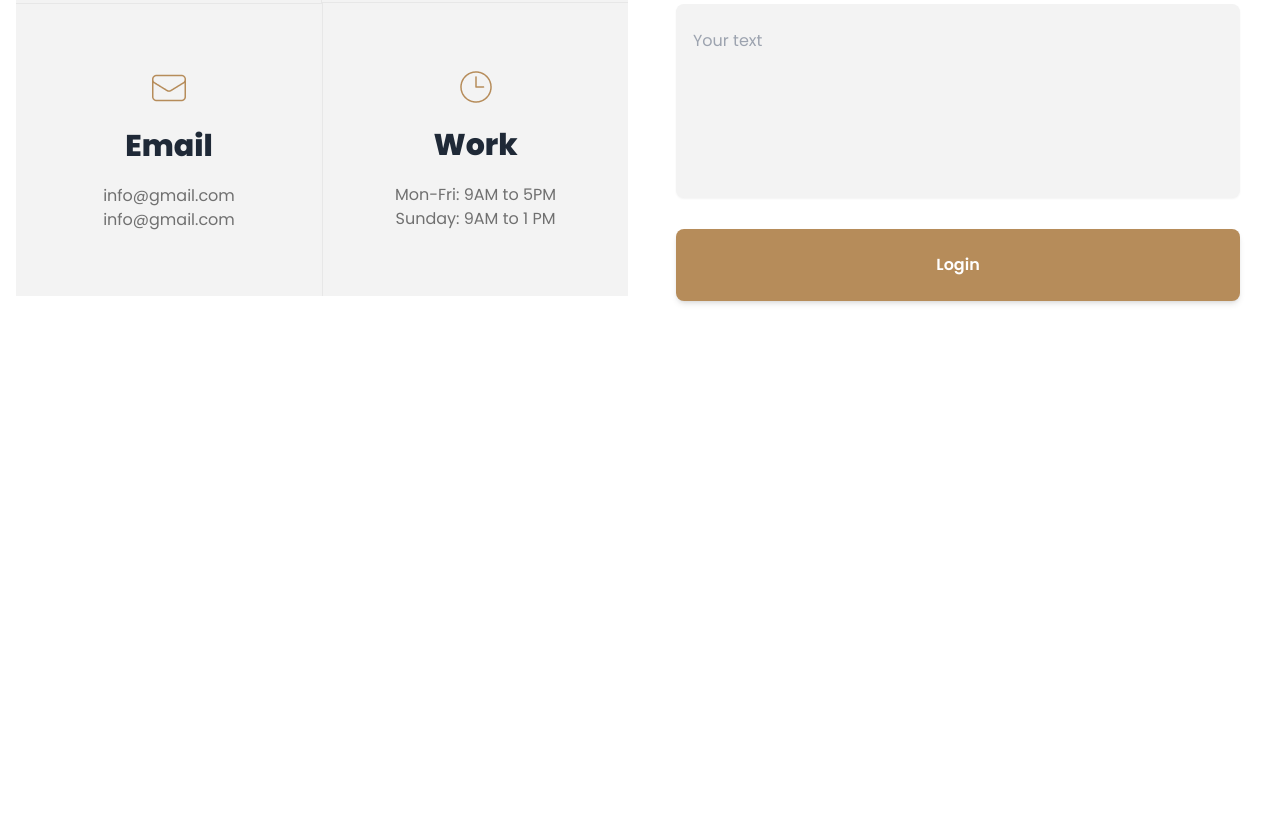
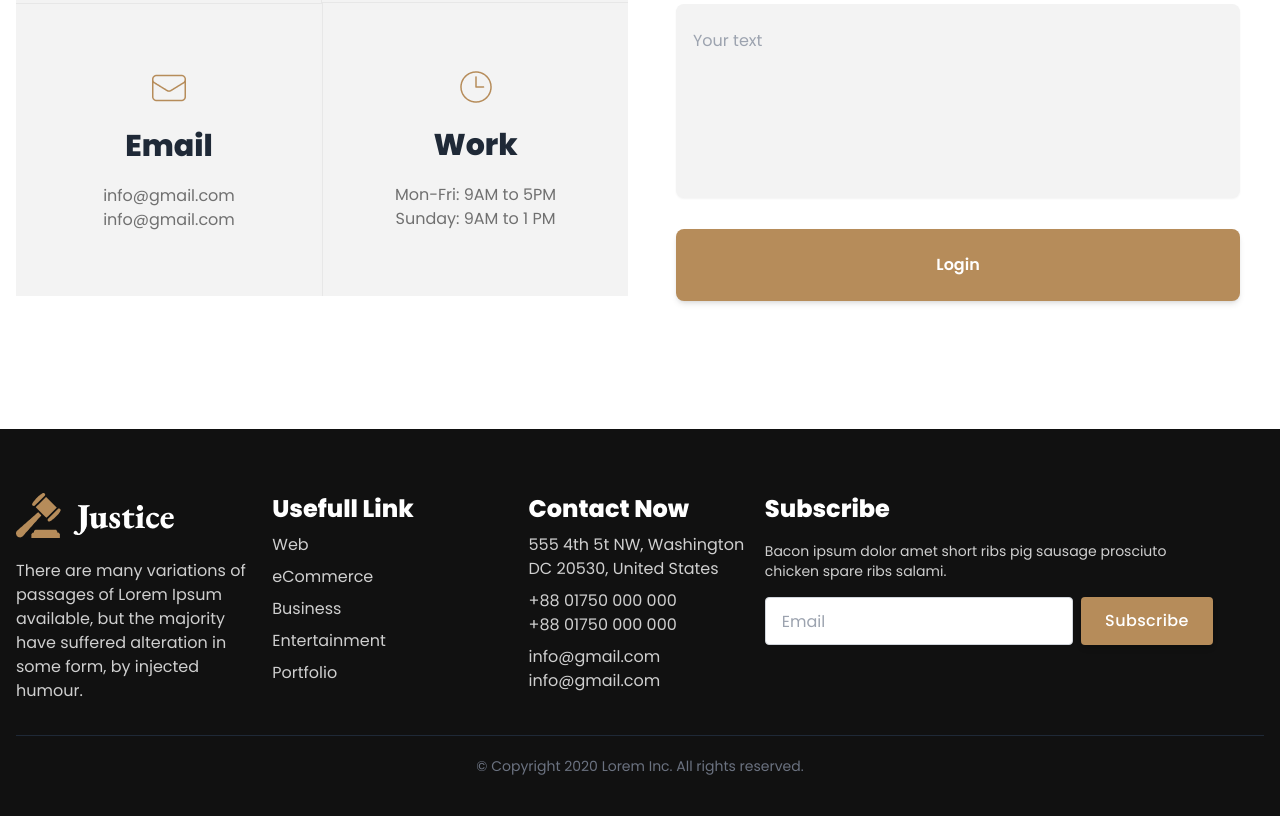
Before and after one commit to saikulislam4/legal-solution2, a plain HTML site: page index.html in a window 1280 px wide. Shown: the part 4504-5320 px from the top of the page. Before the commit the page ends 4933 px from the top, so only its background shows below. Drawn offline with nearby package versions, Linux system fonts and the light colour scheme.

Commit message:
footer section added

```diff
--- a/index.html
+++ b/index.html
@@ -49,7 +49,7 @@
   </head>
   <body>
     <header>
-      <div class="navbar container mx-auto py-8 lg:py-12">
+      <div class="navbar container mx-auto py-5 lg:py-12">
         <div class="navbar-start">
           <div class="dropdown">
             <div tabindex="0" role="button" class="btn btn-ghost lg:hidden">
@@ -536,10 +536,9 @@
         </div>
         <div class="flex flex-col gap-6 lg:flex-row mt-10 lg:mt-16">
           <div class="flex-1">
-            <div class="grid grid-cols-1 lg:grid-cols-2">
+            <div class="grid grid-cols-1 gap-4 md:gap-0 lg:gap-0 lg:grid-cols-2">
                 <!-- address -->
-            <div
-            class="p-5 lg:p-16 px-4 space-y-5 text-center border-[#E7E7E7] bg-[#F3F3F3] border-r md:border-r"
+            <div class="p-5 lg:p-16 px-4 space-y-5 text-center border-[#E7E7E7] bg-[#F3F3F3] border-r md:border-r"
           >
             <img class="m-auto" src="images/address.png" alt="" />
             <h2 class="font-extrabold font-eb-garamond text-3xl">Address</h2>
@@ -550,8 +549,7 @@
             </p>
           </div>
           <!-- cll us -->
-          <div
-            class="p-5 lg:p-16 px-4 space-y-5 text-center border-[#E7E7E7] bg-[#F3F3F3] lg:border-b"
+          <div class="p-5 lg:p-16 px-4 space-y-5 text-center border-[#E7E7E7] bg-[#F3F3F3] lg:border-b"
           >
             <img class="m-auto" src="images/call.png" alt="" />
             <h2 class="font-extrabold font-eb-garamond text-3xl">Call Us</h2>
@@ -562,8 +560,7 @@
             </p>
           </div>
           <!-- email-->
-          <div
-            class="p-5 lg:p-16 px-4 space-y-5 text-center border-[#E7E7E7] bg-[#F3F3F3] lg:border-t"
+          <div class="p-5 lg:p-16 px-4 space-y-5 text-center border-[#E7E7E7] bg-[#F3F3F3] lg:border-t"
           >
             <img class="m-auto" src="images/email.png" alt="" />
             <h2 class="font-extrabold font-eb-garamond text-3xl">Email</h2>
@@ -575,8 +572,7 @@
             </p>
           </div>
           <!-- Time-->
-          <div
-            class="p-5 lg:p-16 px-4 space-y-5 text-center border-[#E7E7E7] bg-[#F3F3F3] lg:border-l"
+          <div class="p-5 lg:p-16 px-4 space-y-5 text-center border-[#E7E7E7] bg-[#F3F3F3] lg:border-l"
           >
             <img class="m-auto" src="images/time.png" alt="" />
             <h2 class="font-extrabold font-eb-garamond text-3xl">Work</h2>
@@ -628,5 +624,84 @@
         </div>
       </section>
     </main>
+
+    <div class="bg-[#111]">
+      <div class="px-4 pt-16 container mx-auto">
+        <div class="grid row-gap-10 mb-8 lg:grid-cols-5">
+          <div class="grid grid-cols-1 gap-5 row-gap-8 lg:col-span-3 md:grid-cols-3">
+            <div>
+              <img src="images/logo.png" alt="">
+              <p class="text-[#CFCFCF] mt-5 font-normal">There are many variations of passages of Lorem Ipsum available, but the majority have suffered alteration in some form, by injected humour.</p>
+            </div>
+            <div>
+              <p class="font-extrabold text-2xl font-eb-garamond text-[#FFF]">Usefull Link</p>
+              <ul class="mt-2 space-y-2">
+                <li>
+                  <a href="/" class="text-[#CFCFCF] font-normal transition-colors duration-300 hover:text-deep-purple-accent-200">Web</a>
+                </li>
+                <li>
+                  <a href="/" class="text-[#CFCFCF] font-normaltransition-colors duration-300 hover:text-deep-purple-accent-200">eCommerce</a>
+                </li>
+                <li>
+                  <a href="/" class="text-[#CFCFCF] font-normal transition-colors duration-300 hover:text-deep-purple-accent-200">Business</a>
+                </li>
+                <li>
+                  <a href="/" class="text-[#CFCFCF] font-normal transition-colors duration-300 hover:text-deep-purple-accent-200">Entertainment</a>
+                </li>
+                <li>
+                  <a href="/" class="text-[#CFCFCF] font-normal transition-colors duration-300 hover:text-deep-purple-accent-200">Portfolio</a>
+                </li>
+              </ul>
+            </div>
+            <div>
+              <p class="font-extrabold text-2xl font-eb-garamond text-[#FFF] capitalize">contact now</p>
+              <ul class="mt-2 space-y-2">
+                <li>
+                  <a href="/" class="text-[#CFCFCF] font-normal transition-colors duration-300 hover:text-deep-purple-accent-200">555 4th 5t NW, Washington <br>
+                    DC 20530, United States</a>
+                </li>
+                <li>
+                  <a href="/" class="text-[#CFCFCF] font-normal transition-colors duration-300 hover:text-deep-purple-accent-200">+88 01750 000 000 <br>
+                    +88 01750 000 000</a>
+                </li>
+                <li>
+                  <a href="/" class="text-[#CFCFCF] font-normal transition-colors duration-300 hover:text-deep-purple-accent-200">info@gmail.com <br>
+                    info@gmail.com</a>
+                </li>
+                </li>
+              </ul>
+            </div>
+          </div>
+          <div class="md:max-w-md mt-4 lg:mt-0 lg:col-span-2">
+            <span class="font-extrabold text-2xl font-eb-garamond text-[#FFF]">Subscribe</span>
+            <p class="mt-4 text-sm text-[#CFCFCF] font-normal">
+              Bacon ipsum dolor amet short ribs pig sausage prosciuto chicken spare ribs salami.
+            </p>
+            <form class="flex flex-col mt-4 md:flex-row">
+              <input
+                placeholder="Email"
+                required=""
+                type="text"
+                class="flex-grow w-full h-12 px-4 mb-3 transition duration-200 bg-white border border-gray-300 rounded shadow-sm appearance-none md:mr-2 md:mb-0 focus:border-deep-purple-accent-400 focus:outline-none focus:shadow-outline"
+              />
+
+              <button
+                type="submit"
+                class="inline-flex items-center justify-center h-12 px-6 font-medium tracking-wide text-white transition duration-200 rounded bg-btn-color shadow-md bg-deep-purple-accent-400 hover:bg-deep-purple-accent-700 focus:shadow-outline focus:outline-none"
+              >
+                Subscribe
+              </button>
+            </form>
+
+          </div>
+        </div>
+
+        <div class="flex flex-col justify-center pt-5 pb-10 border-t border-gray-800 sm:flex-row">
+          <p class="text-sm text-gray-500">
+            © Copyright 2020 Lorem Inc. All rights reserved.
+          </p>
+        </div>
+      </div>
+    </div>
   </body>
 </html>
```
Also changed, not shown: 1 other file.
